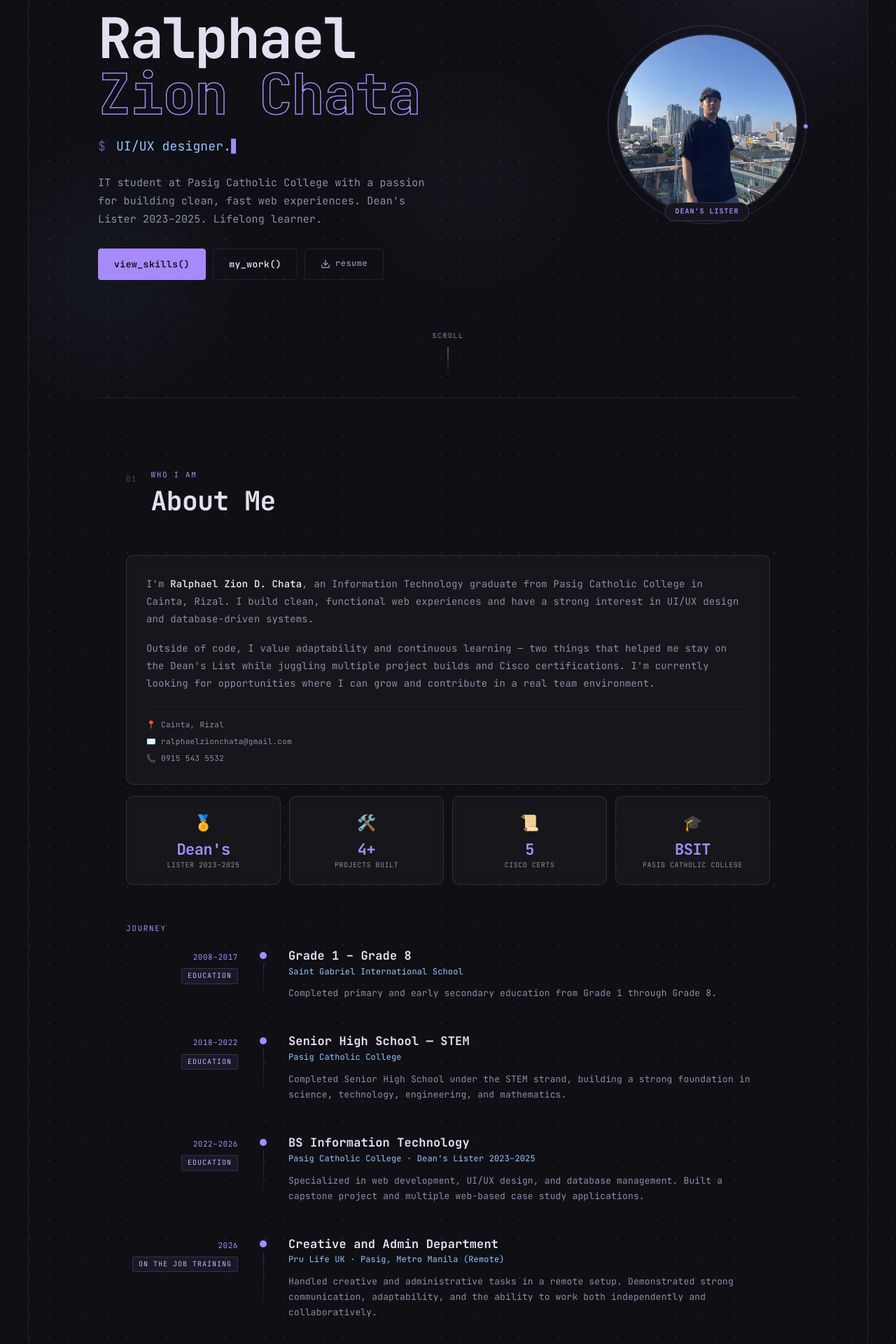
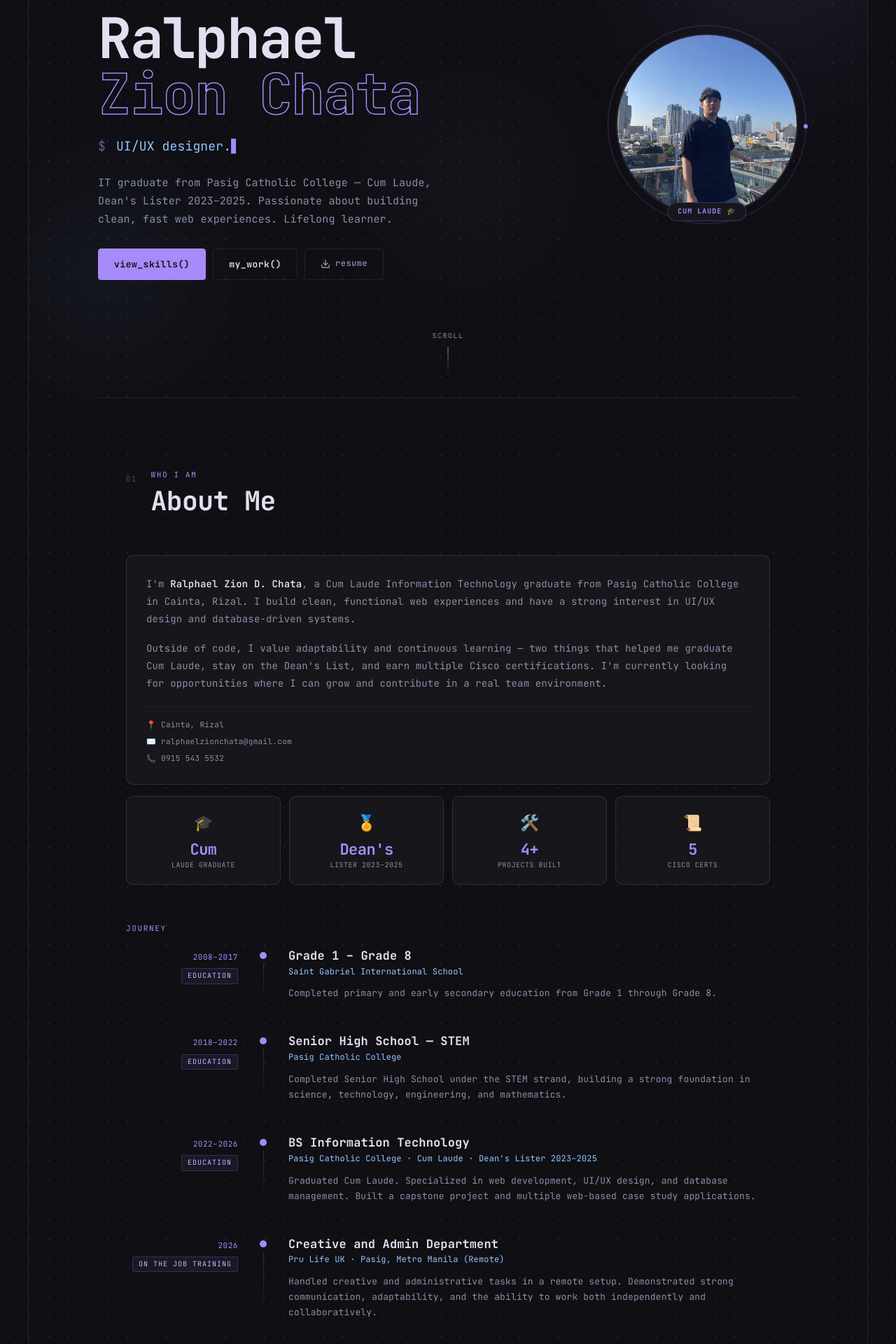
Before and after one commit to rcinsanity/my-portfolio, a React (Vite) app: page / in a window 1280 px wide. Shown: the part 232-2152 px from the top of the page at 70% size. Built offline with nearby package versions, Linux system fonts and the light colour scheme.

Commit message:
Add Cum Laude across hero, about, and experience sections

```diff
--- a/src/components/About.tsx
+++ b/src/components/About.tsx
@@ -1,10 +1,10 @@
 import Reveal from './Reveal'
 
 const stats = [
+  { value: 'Cum',    sub: 'Laude Graduate',   icon: '🎓' },
   { value: "Dean's", sub: 'Lister 2023–2025', icon: '🏅' },
   { value: '4+',     sub: 'Projects Built',   icon: '🛠️' },
   { value: '5',      sub: 'Cisco Certs',      icon: '📜' },
-  { value: 'BSIT',   sub: 'Pasig Catholic College', icon: '🎓' },
 ]
 
 const journey = [
@@ -26,8 +26,8 @@ const journey = [
     year: '2022–2026',
     type: 'Education',
     title: 'BS Information Technology',
-    org: "Pasig Catholic College · Dean's Lister 2023–2025",
-    label: 'Specialized in web development, UI/UX design, and database management. Built a capstone project and multiple web-based case study applications.',
+    org: "Pasig Catholic College · Cum Laude · Dean's Lister 2023–2025",
+    label: 'Graduated Cum Laude. Specialized in web development, UI/UX design, and database management. Built a capstone project and multiple web-based case study applications.',
   },
   {
     year: '2026',
@@ -56,15 +56,15 @@ export default function About() {
         <Reveal className="about-bio-wrap">
           <div className="about-bio-card">
             <p className="about-bio-text">
-              I'm <strong>Ralphael Zion D. Chata</strong>, an Information Technology graduate from
-              Pasig Catholic College in Cainta, Rizal. I build clean, functional web experiences
-              and have a strong interest in UI/UX design and database-driven systems.
+              I'm <strong>Ralphael Zion D. Chata</strong>, a Cum Laude Information Technology
+              graduate from Pasig Catholic College in Cainta, Rizal. I build clean, functional
+              web experiences and have a strong interest in UI/UX design and database-driven systems.
             </p>
             <p className="about-bio-text">
               Outside of code, I value adaptability and continuous learning — two things that
-              helped me stay on the Dean's List while juggling multiple project builds and
-              Cisco certifications. I'm currently looking for opportunities where I can grow
-              and contribute in a real team environment.
+              helped me graduate Cum Laude, stay on the Dean's List, and earn multiple Cisco
+              certifications. I'm currently looking for opportunities where I can grow and
+              contribute in a real team environment.
             </p>
             <div className="about-tags">
               <span className="about-tag">📍 Cainta, Rizal</span>
--- a/src/components/Hero.tsx
+++ b/src/components/Hero.tsx
@@ -37,8 +37,8 @@ export default function Hero() {
 
           <Reveal delay={300}>
             <p className="hero-bio">
-              IT student at Pasig Catholic College with a passion for building
-              clean, fast web experiences. Dean's Lister 2023–2025. Lifelong learner.
+              IT graduate from Pasig Catholic College — Cum Laude, Dean's Lister 2023–2025.
+              Passionate about building clean, fast web experiences. Lifelong learner.
             </p>
           </Reveal>
 
@@ -69,8 +69,8 @@ export default function Hero() {
               />
               <div className="avatar-scan" aria-hidden="true" />
             </div>
-            <div className="avatar-badge" aria-label="Dean's Lister award">
-              <span>Dean's Lister</span>
+            <div className="avatar-badge" aria-label="Cum Laude graduate">
+              <span>Cum Laude 🎓</span>
             </div>
           </div>
         </Reveal>
--- a/src/data.ts
+++ b/src/data.ts
@@ -99,8 +99,8 @@ export const timeline = [
     date: '2022 – 2026',
     type: 'Education',
     title: 'BS Information Technology',
-    org: "Pasig Catholic College · Dean's Lister 2023–2025",
-    desc: 'Specialized in web development, UI/UX design, and database management. Built a capstone student record management system and multiple web-based case study projects using PHP, Python, and modern web technologies.',
+    org: "Pasig Catholic College · Cum Laude · Dean's Lister 2023–2025",
+    desc: 'Graduated Cum Laude. Specialized in web development, UI/UX design, and database management. Built a capstone student record management system and multiple web-based case study projects using PHP, Python, and modern web technologies.',
   },
   {
     date: '2018 – 2022',
```
